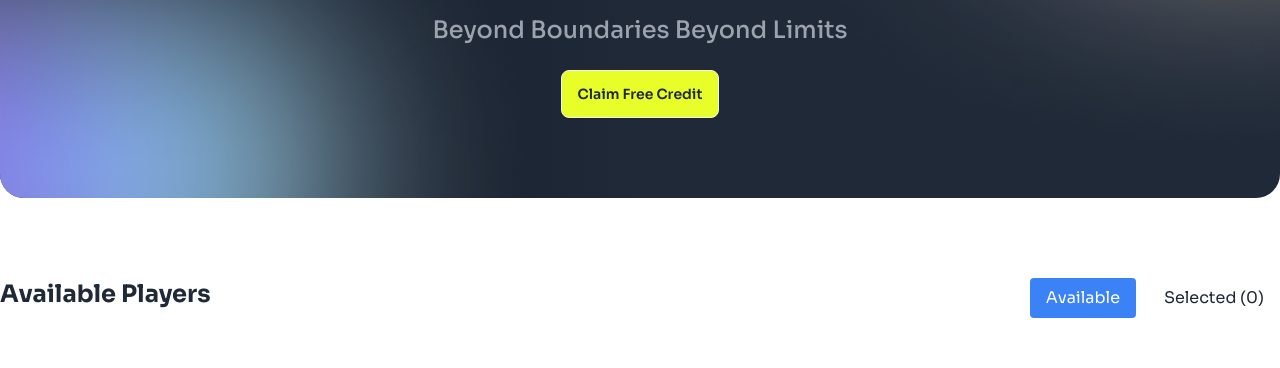
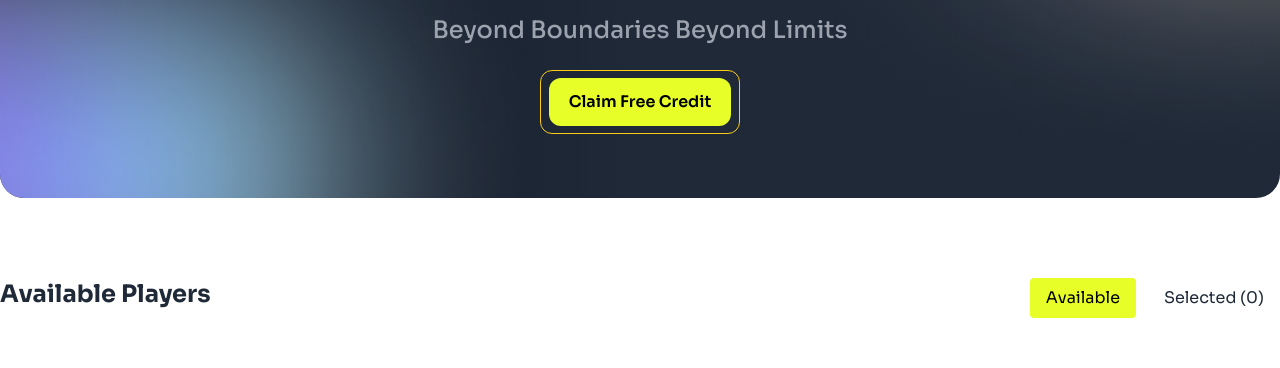
Before and after one commit to shofiq18/bpl-dream-11, a React (Vite) app: page / in a window 1280 px wide. Shown: the part 490-858 px from the top of the page. Built offline with nearby package versions, Linux system fonts and the light colour scheme.

Commit message:
added add more button function

```diff
--- a/src/App.jsx
+++ b/src/App.jsx
@@ -7,7 +7,7 @@ import { ToastContainer, toast } from 'react-toastify';
 import 'react-toastify/dist/ReactToastify.css';
 import Selected from "./component/Selected";
 
-const App = () => {
+const App = ({setActiveTab}) => {
   const [isActive, setIsActive] = useState({
     available: true,
     status:"available"
@@ -18,14 +18,20 @@ const [selectedPlayer, setSelectedPlayer] = useState([]);
 const [freeCredit, setFreeCredit] = useState(0);
 
 const handleFreeCredit = (amount) => {
-  setFreeCredit(freeCredit + amount); // Add the amount to freeCredit
-  console.log('Free credit claimed:', amount);
-  toast.success('Sucess')
+  setFreeCredit(freeCredit + amount);
+  toast.success('Credit added to your account',{
+    position: "top-center",
+        theme: "dark"
+  })
 };
 
 const handleDelete = (playerId) => {
+
   const remainingPlayer = selectedPlayer.filter((p) => p.playerId != playerId);
   setSelectedPlayer(remainingPlayer);
+  toast.dismiss('Player removed')
+
+
 
 }
 
@@ -37,14 +43,29 @@ const handleSelectedPlayer = (player) => {
 
     const isExist = selectedPlayer.find(previousPlayer => previousPlayer.playerId === player.playerId)
     setFreeCredit(freeCredit - player.biddingPrice);
+
     if (!isExist){
       setSelectedPlayer([...selectedPlayer, player])
+      toast.success(`Congrats !! ${player.name} is now in your squad`,{
+        position: "top-center",
+        theme: "dark"
+      })
     }else {
-      alert (' Player already selected')
+      toast.warn('Player already selected',{
+        position: "top-center",
+        theme: "dark"
+
+      });
+
     }
   }
   else{
-    alert('you have already selected 6 plyers')
+    toast.error('You have already selected 6 players',{
+      position: "top-center",
+        theme: "dark"
+
+    });
+
   }
 
 
@@ -78,7 +99,8 @@ const handleSelectedPlayer = (player) => {
       <Banner handleFreeCredit={handleFreeCredit}></Banner>
 
       {/* Available Players */}
-      <AvailablePlayers handleSelectedPlayer={handleSelectedPlayer} selectedPlayer={selectedPlayer} handleDelete={handleDelete} handleIsActiveState={handleIsActiveState} isActive={isActive}></AvailablePlayers>
+      <AvailablePlayers setActiveTab={setActiveTab} handleSelectedPlayer={handleSelectedPlayer} selectedPlayer={selectedPlayer} handleDelete={handleDelete} handleIsActiveState={handleIsActiveState} isActive={isActive}></AvailablePlayers>
+      <ToastContainer />
 
 
       {/* Footer  */}
--- a/src/component/AvailablePlayers.jsx
+++ b/src/component/AvailablePlayers.jsx
@@ -24,13 +24,13 @@ const AvailablePlayers = ({handleSelectedPlayer, selectedPlayer, handleDelete})
                 <h2 className='text-2xl font-bold'>{activeTab === 0 ? 'Available Players' : `Selected Players (${selectedPlayer.length}/6)`}</h2>
                 <div className="flex gap-3">
                     <button
-                    className={`px-4 py-2 rounded ${activeTab === 0 ? 'bg-blue-500 text-white' : 'button'}`}
+                    className={`px-4 py-2 rounded ${activeTab === 0 ? 'bg-[#E7FE29] text-black' : 'button'}`}
                     onClick={() => setActiveTab(0)}
                     >
                         Available
                     </button>
                     <button
-                    className={`px-4 py-2 rounded ${activeTab === 1 ? 'bg-blue-500 text-white' : 'button'}`}
+                    className={`px-4 py-2 rounded ${activeTab === 1 ? 'bg-[#E7FE29] text-black' : 'button'}`}
                     onClick={() => setActiveTab(1)}
                     >
                     Selected ({selectedPlayer.length})
@@ -83,7 +83,7 @@ const AvailablePlayers = ({handleSelectedPlayer, selectedPlayer, handleDelete})
 
             </div>
                 ) : (
-                    <Selected handleDelete={handleDelete} selectedPlayer={selectedPlayer}/>
+                    <Selected setActiveTab={setActiveTab} activeTab={activeTab} handleDelete={handleDelete} selectedPlayer={selectedPlayer}/>
                 )}
             </div>
         </div>
--- a/src/component/Banner.jsx
+++ b/src/component/Banner.jsx
@@ -14,8 +14,10 @@ const Banner = ({handleFreeCredit}) => {
                 <img src={Cricket} alt="" className='mb-6 mx-auto '  />
                 <h2 className=' text-4xl font-bold mb-4 '>Assemble Your Ultimate Dream 11 Cricket Team</h2>
                 <p className='text-2xl font-medium text-gray-400 mb-6 '>Beyond Boundaries Beyond Limits</p>
-                <button onClick={() => handleFreeCredit(2000000)} className="btn bg-[#E7FE29]">Claim Free Credit </button>
+                <div className='w-[200px] p-2 border rounded-xl mx-auto flex justify-center items-center h-[64px] border-yellow-400'>
+                    <button onClick={() => handleFreeCredit(2000000)} className="w-[184px] font-semibold rounded-xl text-black h-[48px] bg-[#E7FE29]">Claim Free Credit </button>
 
+                </div>
             </div>
         </div>
     );
--- a/src/component/Footer.jsx
+++ b/src/component/Footer.jsx
@@ -13,12 +13,14 @@ const Footer = () => {
                 {/* Newsletter */}
 
             <div className='absolute  justify-center text-center  -top-44 left-0 right-0 mx-auto bg-gradient-to-r from-blue-200 to-yellow-200  rounded-lg py-20 shadow-lg max-w-7xl'>
-                <h2 className='font-bold text-black text-3xl mb-4 text-center'>Subscribe to our Newsletter</h2>
+               <div>
+               <h2 className='font-bold text-black text-3xl mb-4 text-center'>Subscribe to our Newsletter</h2>
                 <h4 className='font-medium text-lg text-gray-500 text-center mb-6'>Get the latest updates and news right in your inbox!</h4>
                 <div>
                 <input type="email" placeholder='Enter your email' className='pr-36 pl-4 py-3 bg-gray-100  rounded-lg mr-4' />
-                <button className="btn bg-[#E7FE29]">Claim Free Credit</button>
+                <button className="btn bg-[#E7FE29]">Subscribe</button>
                 </div>
+               </div>
             </div>
 
                 {/* footer */}
--- a/src/component/Selected.jsx
+++ b/src/component/Selected.jsx
@@ -1,6 +1,6 @@
 
 
-const Selected = ({selectedPlayer, handleDelete}) => {
+const Selected = ({selectedPlayer, handleDelete, setActiveTab, activeTab}) => {
     return (
         <div className="max-w-7xl mx-auto mt-12">
             <div>
@@ -9,20 +9,25 @@ const Selected = ({selectedPlayer, handleDelete}) => {
                         <div key={player.playerId} className="flex justify-between items-center my-6 p-4 rounded-lg   border-2">
                             <div  className="flex items-center gap-4 ">
                             <div><img className="w-20 h-20 rounded-lg object-cover" src={player.image} alt="player-image" /></div>
-                            <div className="space-y-3">
+                            <div className="space-y-2">
                             <h3 className="text-lg font-semibold">{player.name}</h3>
                             <p className=" text-gray-600 text-sm">{player.role}</p>
+                            <p className=" text-gray-600 text-sm">${player.biddingPrice}</p>
                             </div>
                             </div>
                             <i onClick={() => handleDelete(player.playerId)} className="fa-regular fa-trash-can text-red-400"></i>
-
                         </div>
 
                     ) )
 
                 }
             </div>
-            <button className="btn mt-6 bg-[#E7FE29]">Add More Player</button>
+            <button
+                className={`px-4 py-2 rounded ${activeTab === 0 ? 'btn mt-6 bg-[#E7FE29]' : 'btn mt-6 bg-[#E7FE29]'}`}
+                onClick={() => setActiveTab(0)}
+                >
+                Add More Player
+            </button>
         </div>
     );
 };
```
